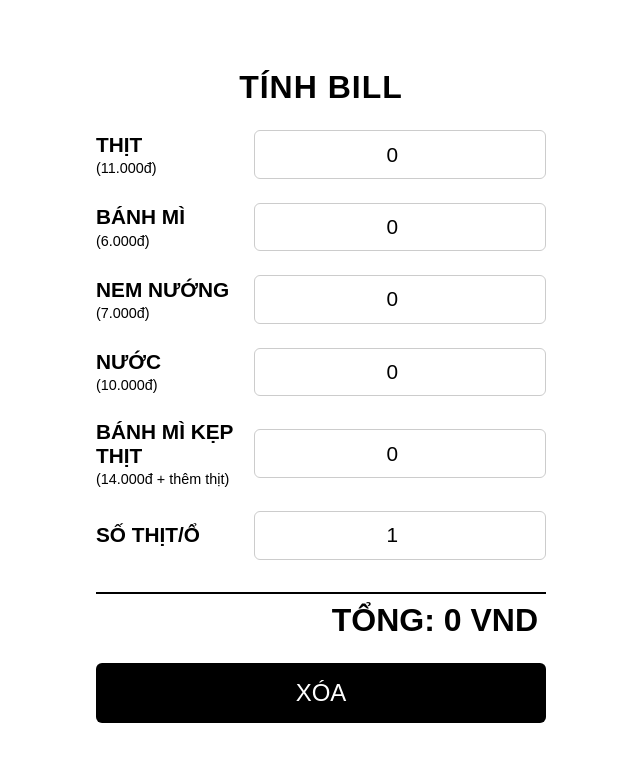
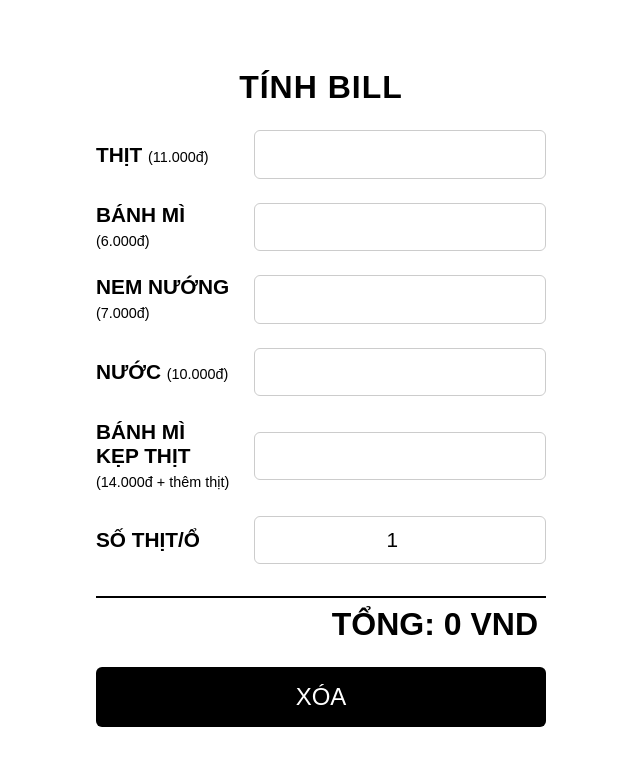
Before and after one commit to TheOverthinkerDev/Tinh_bill, a plain HTML site: page index.html in a window 1280 px wide. Shown: the whole page, without its empty margins (319-959 px from the left). Drawn offline with Linux system fonts and the light colour scheme.

Commit message:
Update index.html

```diff
--- a/index.html
+++ b/index.html
@@ -1,62 +1,66 @@
 <!DOCTYPE html>
 <html lang="vi">
 <head>
-  <meta charset="UTF-8">
-  <meta name="viewport" content="width=device-width, initial-scale=1.0">
-  <title>Tính Bill</title>
-  <link rel="stylesheet" href="style.css">
+  <meta charset="UTF-8" />
+  <meta name="viewport" content="width=device-width, initial-scale=1.0" />
+  <title>TÍNH BILL</title>
+  <link rel="stylesheet" href="style.css" />
 </head>
 <body>
   <div class="container">
     <h1>TÍNH BILL</h1>
-    <form id="billForm">
+
     <div class="item">
       <div class="label">
         THỊT
-          <div class="price">(11.000đ)</div>
+        <span class="price">(11.000đ)</span>
       </div>
-        <input type="number" id="thit" min="0" value="0" inputmode="numeric">
+      <input type="number" id="thit" />
     </div>
+
     <div class="item">
       <div class="label">
         BÁNH MÌ
-          <div class="price">(6.000đ)</div>
+        <span class="price">(6.000đ)</span>
       </div>
-        <input type="number" id="banhmi" min="0" value="0" inputmode="numeric">
+      <input type="number" id="banhMi" />
     </div>
+
     <div class="item">
       <div class="label">
         NEM NƯỚNG
-          <div class="price">(7.000đ)</div>
+        <span class="price">(7.000đ)</span>
       </div>
-        <input type="number" id="nemnuong" min="0" value="0" inputmode="numeric">
+      <input type="number" id="nemNuong" />
     </div>
+
     <div class="item">
       <div class="label">
         NƯỚC
-          <div class="price">(10.000đ)</div>
+        <span class="price">(10.000đ)</span>
       </div>
-        <input type="number" id="nuoc" min="0" value="0" inputmode="numeric">
+      <input type="number" id="nuoc" />
     </div>
+
     <div class="item">
       <div class="label">
-          BÁNH MÌ KẸP THỊT
-          <div class="price">(14.000đ + thêm thịt)</div>
+        BÁNH MÌ<br>KẸP THỊT
+        <span class="price">(14.000đ + thêm thịt)</span>
       </div>
-        <input type="number" id="banhmiThit" min="0" value="0" inputmode="numeric">
+      <input type="number" id="banhMiThit" />
     </div>
+
     <div class="item">
       <div class="label">
         SỐ THỊT/Ổ
       </div>
-        <input type="number" id="thitTrongBanh" min="1" value="1" inputmode="numeric">
+      <input type="number" id="soThitBanhMi" value="1" />
     </div>
-      <div class="total">
-        TỔNG: <span id="total">0</span> VND
+
+    <div class="total" id="total">TỔNG: 0 VND</div>
+    <button onclick="clearAll()">XÓA</button>
   </div>
-      <button type="button" id="clearBtn">XÓA</button>
-    </form>
-  </div>
+
   <script src="script.js"></script>
 </body>
 </html>
```
Lines whose indentation alone changed are shown as unchanged.
